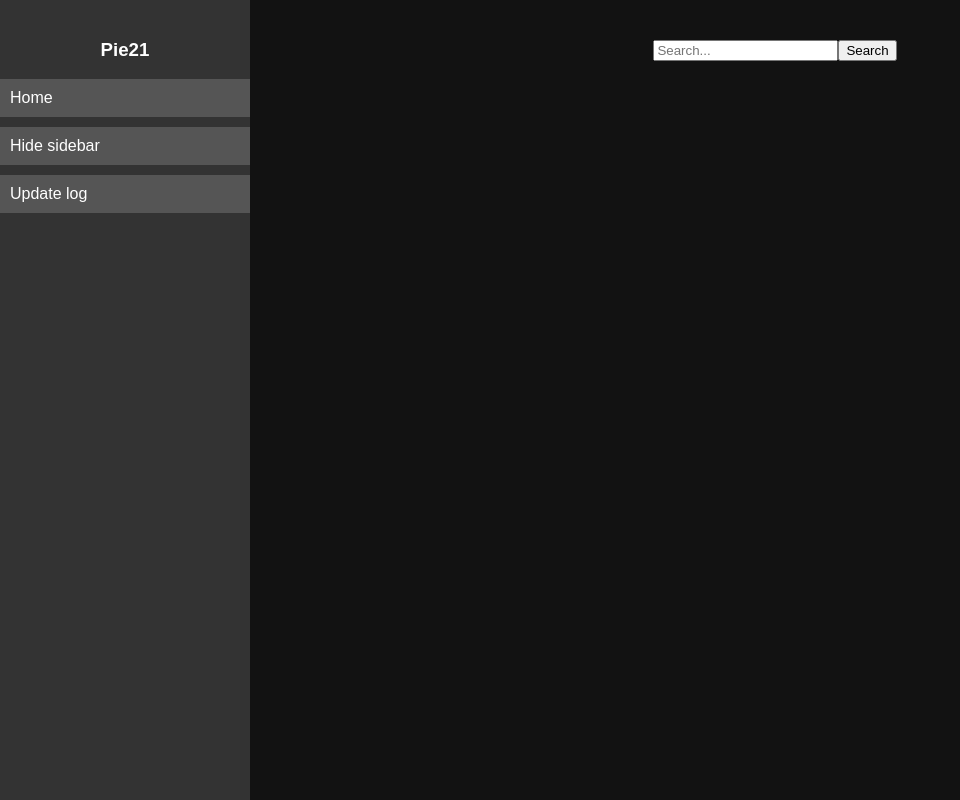
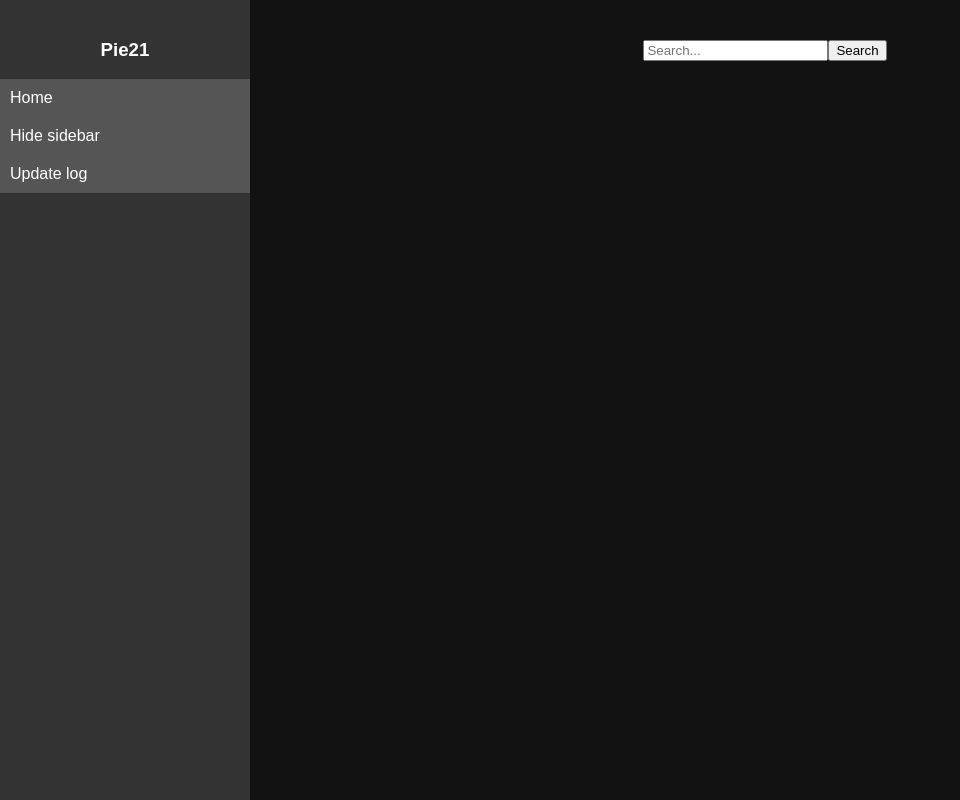
Before and after one commit to HttpAnimation/Pie21, a website: page public/index.html in a window 1280 px wide. Shown: the whole page, without its empty margins (0-960 px from the left). Drawn offline with Linux system fonts and the light colour scheme; no server answers.

Commit message:
Update styles.css

```diff
--- a/public/Scripts/CSS/styles.css
+++ b/public/Scripts/CSS/styles.css
@@ -57,7 +57,6 @@ video {
   height: auto;
 }
 
-
 ul {
   list-style: none;
   padding: 0;
@@ -70,9 +69,14 @@ li {
   padding: 10px;
 }
 
+.buttons-container {
+  display: flex;
+  flex-direction: row;
+  justify-content: space-between;
+}
+
 .movie-button {
   display: block;
-  margin-top: 10px;
   padding: 10px;
   background-color: #555555;
   color: #ffffff;
@@ -97,19 +101,3 @@ footer {
   bottom: 0;
   width: 100%;
 }
-
-#content {
-  margin-left: 270px;
-  padding: 20px;
-}
-
-.movie-button {
-  display: block;
-  margin-top: 10px;
-  padding: 10px;
-  background-color: #555555;
-  color: #ffffff;
-  text-decoration: none;
-  border: none;
-  cursor: pointer;
-}
```
